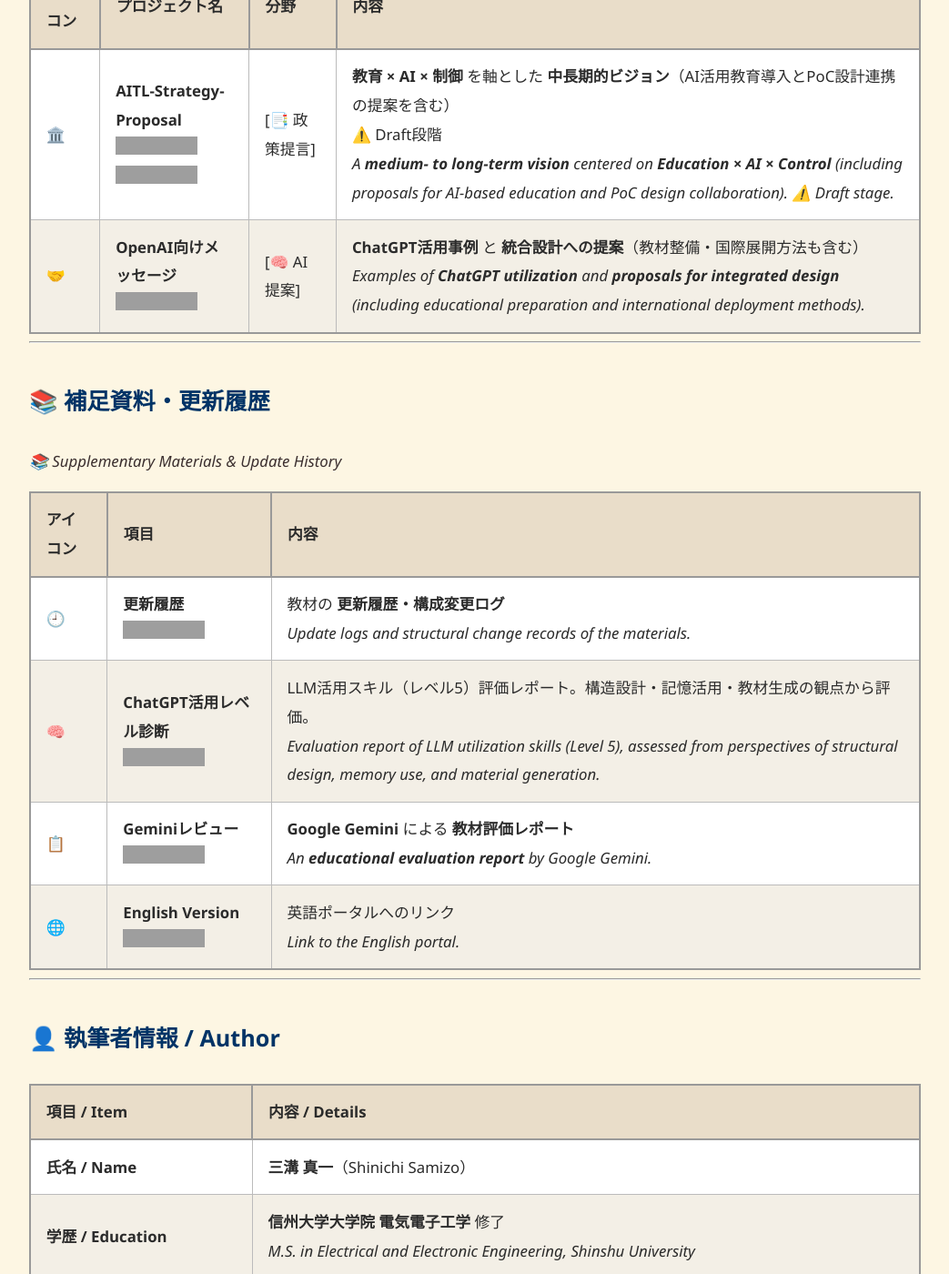
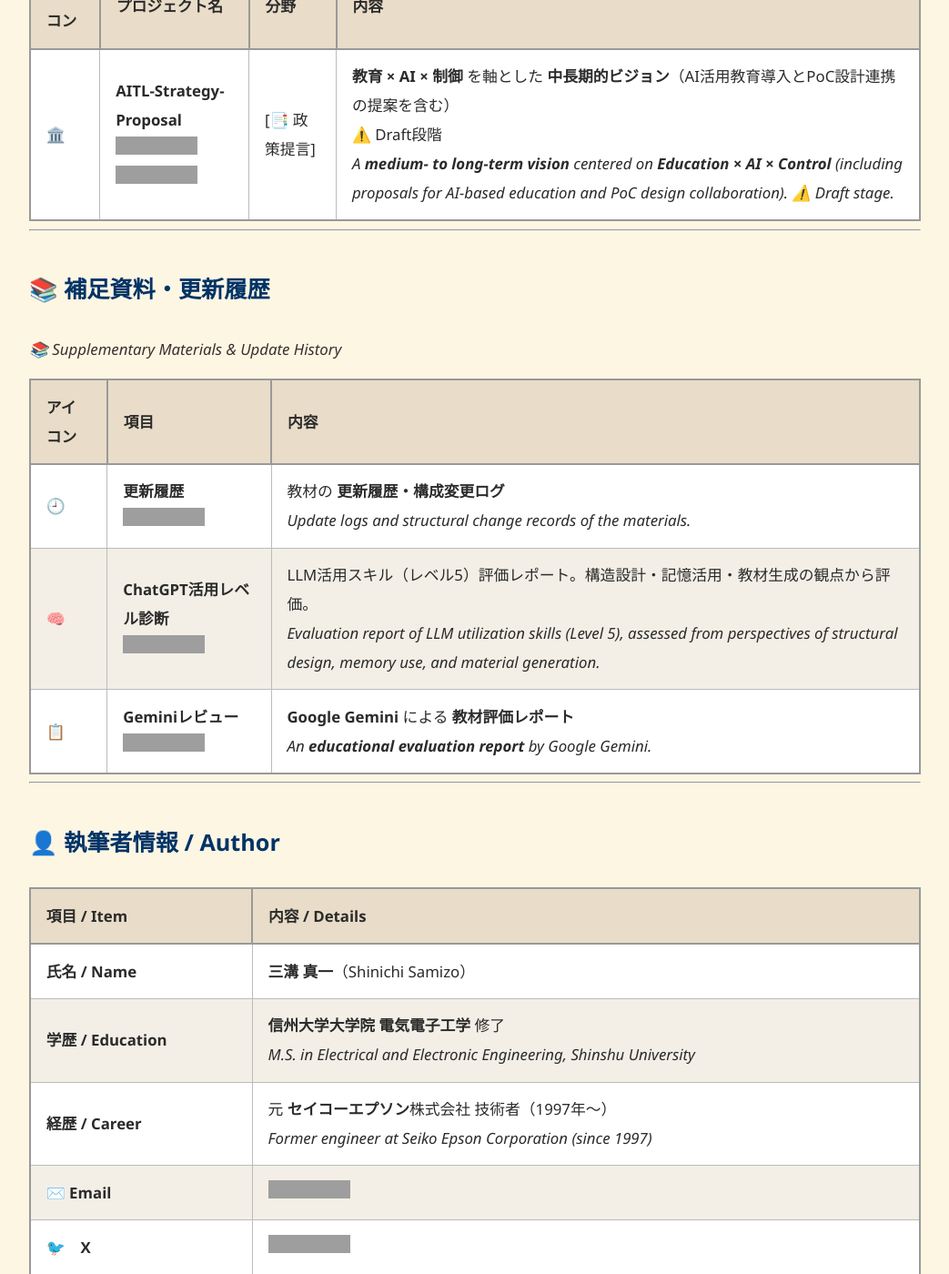
Before and after one commit to Samizo-AITL/Samizo-AITL.github.io, a Jekyll site: the page built from index.md, in a window 1280 px wide and 1400 px high, scrolled down 6868 px. Shown: the whole window at 91% size, without its empty margins (118-1161 px from the left). Built offline with Jekyll 4.4.1, drawn with Linux system fonts in a browser that asks for light colours; grey boxes are pictures that could not be loaded.

Commit message:
Update index.md

```diff
--- a/index.md
+++ b/index.md
@@ -141,7 +141,6 @@ flowchart TD
 | アイコン | プロジェクト名 | 分野 | 内容 |
 |----------|----------------|------|------|
 | 🏛️ | **AITL-Strategy-Proposal**<br>[![🌐 View Site](https://img.shields.io/badge/View-Site-brightgreen?logo=github)](https://samizo-aitl.github.io/AITL-Strategy-Proposal/)<br>[![💻 View Repo](https://img.shields.io/badge/View-Repo-blue?logo=github)](https://github.com/Samizo-AITL/AITL-Strategy-Proposal) | [📑 政策提言] | **教育 × AI × 制御** を軸とした **中長期的ビジョン**（AI活用教育導入とPoC設計連携の提案を含む）<br>⚠️ Draft段階<br>*A **medium- to long-term vision** centered on **Education × AI × Control** (including proposals for AI-based education and PoC design collaboration). ⚠️ Draft stage.* |
-| 🤝 | **OpenAI向けメッセージ**<br>[![📄 View Doc](https://img.shields.io/badge/View-Doc-orange?logo=markdown)](https://samizo-aitl.github.io/about/openai-message/) | [🧠 AI提案] | **ChatGPT活用事例** と **統合設計への提案**（教材整備・国際展開方法も含む）<br>*Examples of **ChatGPT utilization** and **proposals for integrated design** (including educational preparation and international deployment methods).* |
 
 ---
 
@@ -153,7 +152,6 @@ flowchart TD
 | 🕘 | **更新履歴**<br>[![📄 View Doc](https://img.shields.io/badge/View-Doc-orange?logo=markdown)](https://samizo-aitl.github.io/about/update/) | 教材の **更新履歴・構成変更ログ**<br>*Update logs and structural change records of the materials.* |
 | 🧠 | **ChatGPT活用レベル診断**<br>[![📄 View Doc](https://img.shields.io/badge/View-Doc-orange?logo=markdown)](https://samizo-aitl.github.io/about/chatgpt-skill-eval/) | LLM活用スキル（レベル5）評価レポート。構造設計・記憶活用・教材生成の観点から評価。<br>*Evaluation report of LLM utilization skills (Level 5), assessed from perspectives of structural design, memory use, and material generation.* |
 | 📋 | **Geminiレビュー**<br>[![📄 View Doc](https://img.shields.io/badge/View-Doc-orange?logo=markdown)](https://samizo-aitl.github.io/about/gemini-review/) | **Google Gemini** による **教材評価レポート**<br>*An **educational evaluation report** by Google Gemini.* |
-| 🌐 | **English Version**<br>[![🌐 View Site](https://img.shields.io/badge/View-Site-brightgreen?logo=github)](https://samizo-aitl.github.io/en/) | 英語ポータルへのリンク<br>*Link to the English portal.* |
 
 ---
 
```
